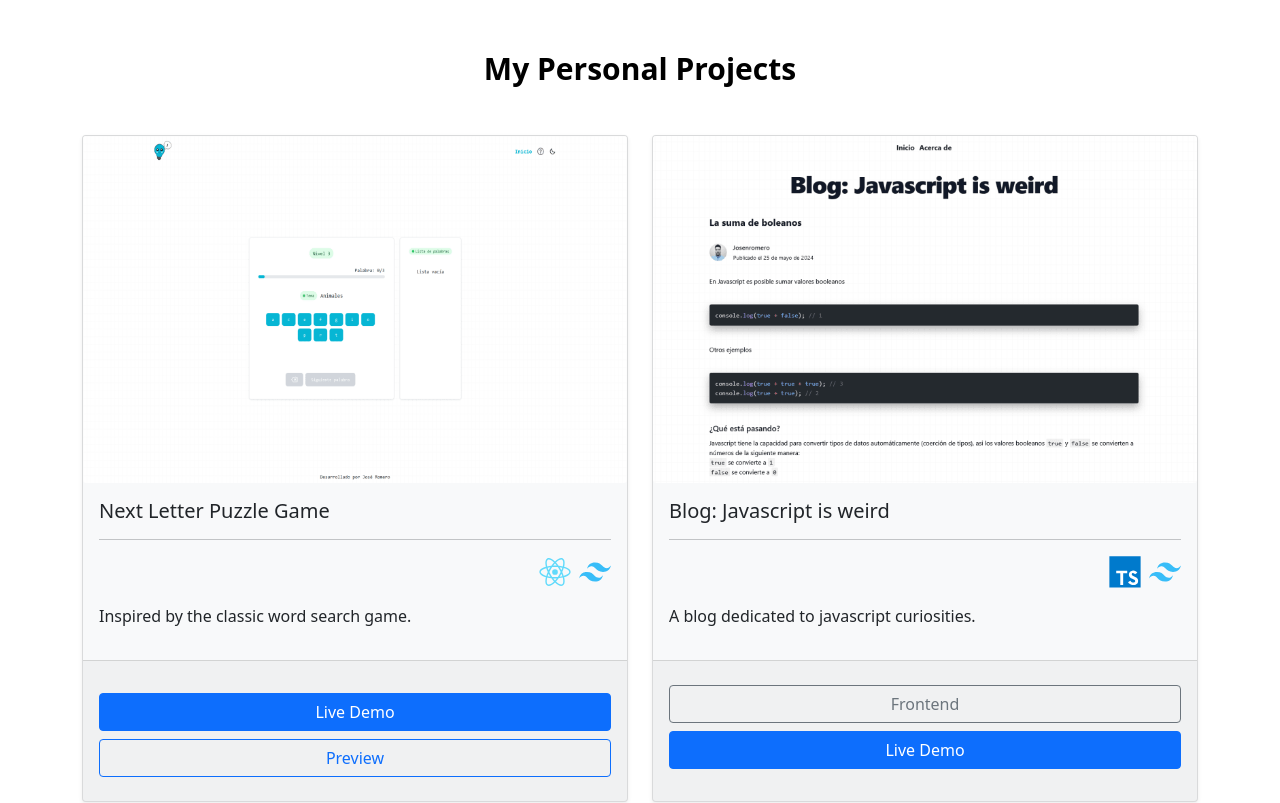
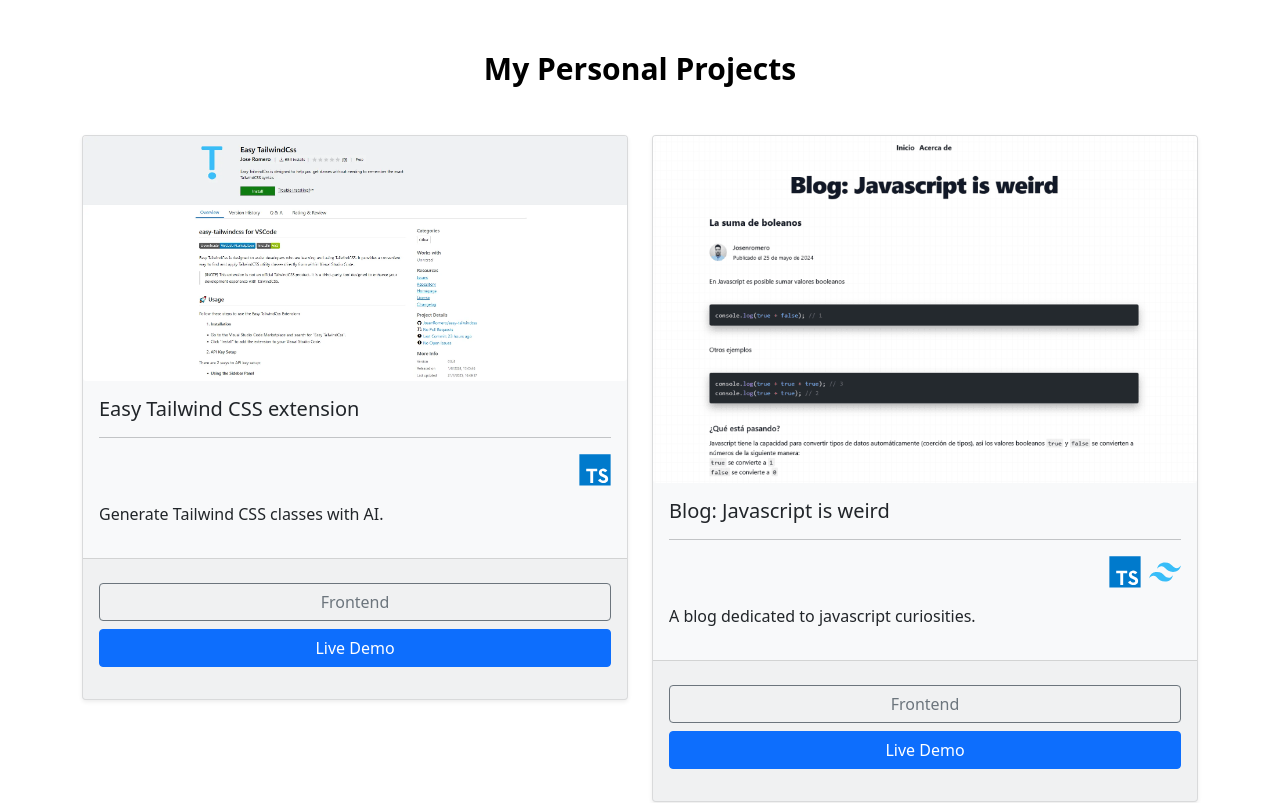
Before and after one commit to JosenRomero/My_Portfolio, a React (Vite) app: page / in a window 1280 px wide. Shown: the part 1400-2203 px from the top of the page. Built offline with nearby package versions, Linux system fonts and the light colour scheme.

Commit message:
feat: add `easy-tailwind` proyect

```diff
--- a/src/data.js
+++ b/src/data.js
@@ -32,16 +32,15 @@
 
 export const projects = [
 	{
-		image: "images/nextLetterPuzzle_img.png",
+		image: "images/easy_tailwindcss_img.webp",
 		imageSmall: false,
-		title: "Next Letter Puzzle Game",
-		programming_language: [programming_language.react, programming_language.tailwind],
+		title: "Easy Tailwind CSS extension",
+		programming_language: [programming_language.typescript],
 		view_code: {
-			frontend: "",
+			frontend: "https://github.com/JosenRomero/easy-tailwindcss",
 			backend: "",
 		},
-		open_project: "https://next-letter-puzzle.onrender.com/",
-		preview: "https://josenromero.itch.io/next-letter-puzzle",
+		open_project: "https://marketplace.visualstudio.com/items?itemName=josenromero.easy-tailwindcss",
 	},
 	{
 		image: "images/blogJavascriptIsWeird_img.png",
--- a/src/i18n/locales/en/translations.json
+++ b/src/i18n/locales/en/translations.json
@@ -20,7 +20,7 @@
 	},
 	"myProjects": "My Personal Projects",
 	"project_descriptions": {
-		"0": "Inspired by the classic word search game.",
+		"0": "Generate Tailwind CSS classes with AI.",
 		"1": "A blog dedicated to javascript curiosities.",
 		"2": "A website to save notes.",
 		"3": "A website to upload videos.",
--- a/src/i18n/locales/es/translations.json
+++ b/src/i18n/locales/es/translations.json
@@ -20,7 +20,7 @@
 	},
 	"myProjects": "Mis Proyectos Personales",
 	"project_descriptions": {
-		"0": "Inspirado en el clásico sopa de letras.",
+		"0": "Genera clases de Tailwind CSS con IA.",
 		"1": "Blog dedicado a las curiosidades de js.",
 		"2": "Un sitio web para guardar notas.",
 		"3": "Una web para subir vídeos.",
```
Also changed, not shown: public/images/easy_tailwindcss_img.webp (added), public/images/nextLetterPuzzle_img.png (deleted).
